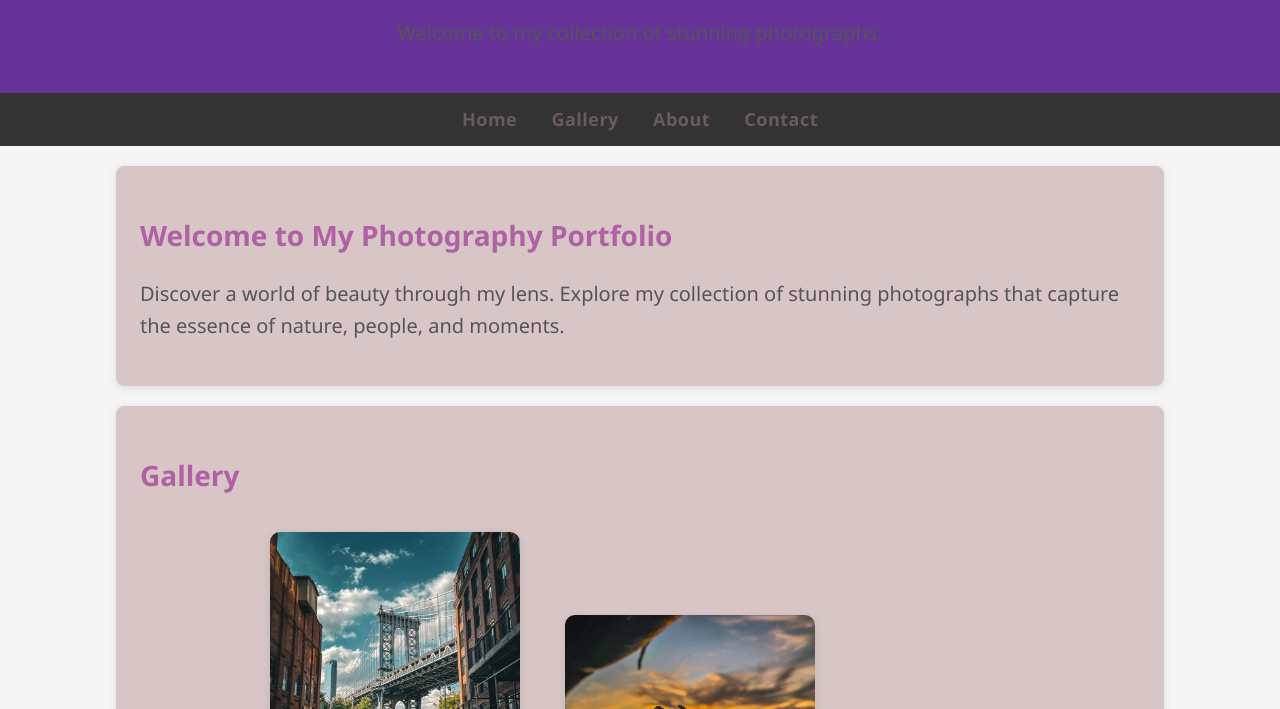
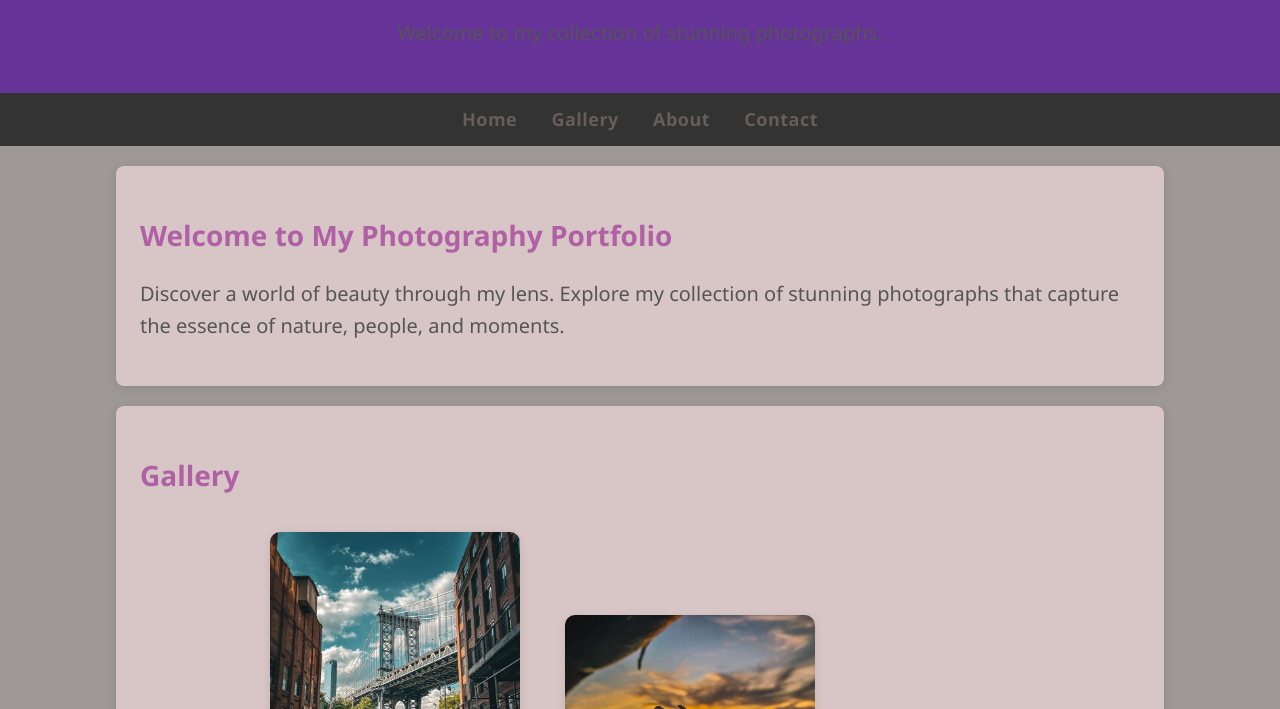
Before and after one commit to lukenganga443-a11y/Photography-page, a plain HTML site: page index.html in a window 1280 px wide. Shown: the part 91-800 px from the top of the page. Drawn offline with Linux system fonts and the light colour scheme.

Commit message:
Update background color of body for improved aesthetics

```diff
--- a/style.css
+++ b/style.css
@@ -1,7 +1,7 @@
 body{color: black;
     margin: 0%;
     padding: 0%;
-    background-color: whitesmoke;
+    background-color: rgb(158, 152, 152);
     line-height: 1.6;
     font-family: 'Segoe UI', Tahoma, Geneva, Verdana, sans-serif;
 }
```
